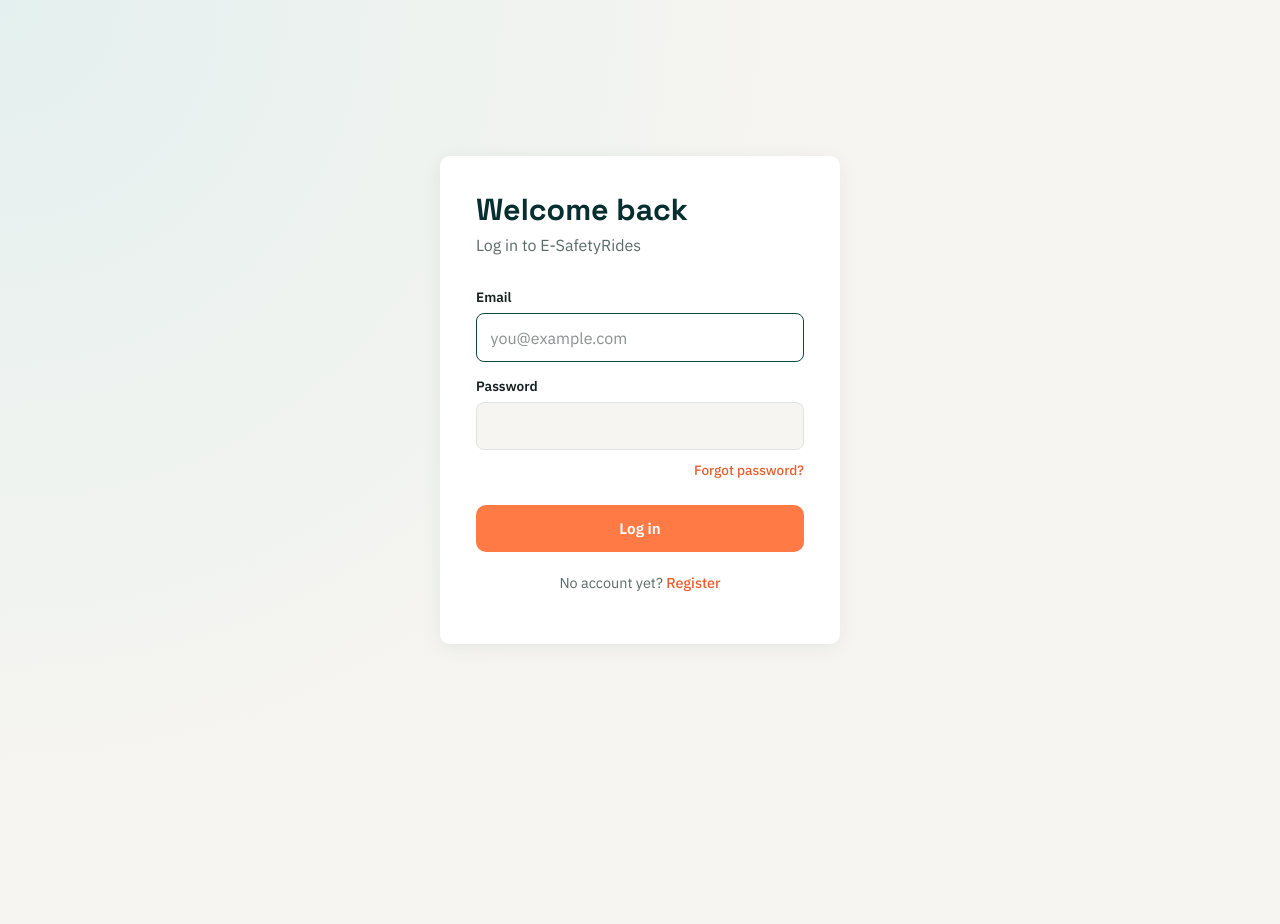
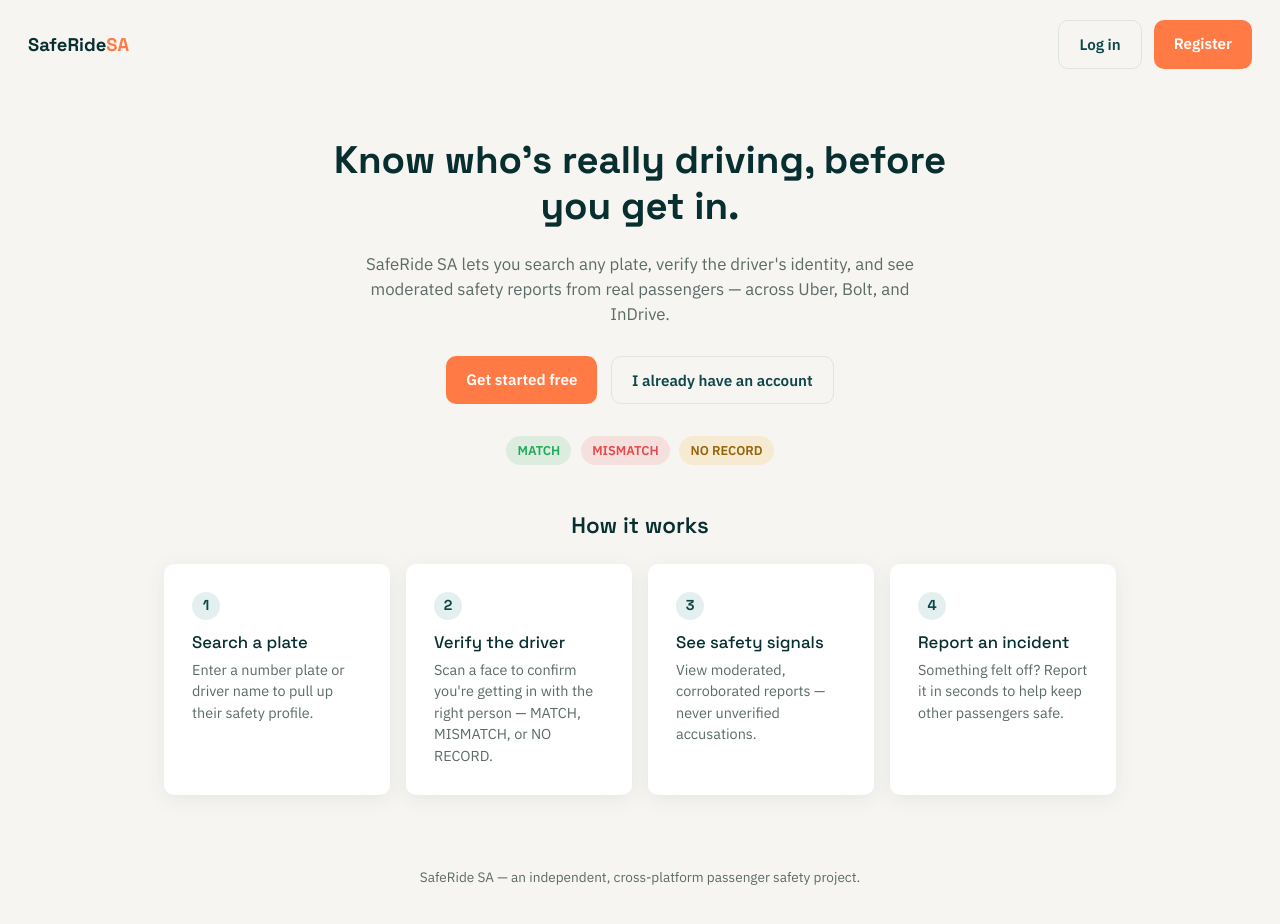
Before and after one commit to Ronzasa/E-SafetyRides, a React (Vite) app in the folder client/: page / in a window 1280 px wide. Before the commit this address led to /login. Before the commit the page ends 800 px from the top, so only its background shows below. Built offline with nearby package versions, Linux system fonts and the light colour scheme; no server answers.

Commit message:
feat: add Home landing page with conditional topbar for logged-out users

```diff
--- a/client/src/App.jsx
+++ b/client/src/App.jsx
@@ -13,6 +13,7 @@
 import AdminDashboard from "./pages/AdminDashboard";
 import AdminUsers from "./pages/AdminUsers";
 import DriverSearchPage from "./features/driver-search/pages/DriverSearchPage";
+import Home from "./pages/Home";
 
 function App() {
   return (
@@ -20,6 +21,7 @@
       <BrowserRouter>
         <Navbar />
         <Routes>
+          <Route path="/" element={<Home />} />
           <Route path="/login" element={<Login />} />
           <Route path="/register" element={<Register />} />
           <Route path="/forgot-password" element={<ForgotPassword />} />
--- a/client/src/index.css
+++ b/client/src/index.css
@@ -919,3 +919,123 @@
     padding: 1.25rem;
   }
 }
+
+/* ---------- Home ---------- */
+.home {
+  min-height: 100vh;
+  background: var(--color-bg);
+}
+
+.home-topbar {
+  display: flex;
+  align-items: center;
+  justify-content: space-between;
+  padding: 1.25rem 1.75rem;
+}
+
+.home-topbar-actions {
+  display: flex;
+  gap: 0.75rem;
+}
+
+.home-hero {
+  max-width: 720px;
+  margin: 0 auto;
+  text-align: center;
+  padding: 3rem 1.5rem 2rem;
+}
+
+.home-hero h1 {
+  font-size: 2.4rem;
+  margin-bottom: 0.6em;
+}
+
+.home-hero-sub {
+  color: var(--color-text-muted);
+  font-size: 1.05rem;
+  max-width: 560px;
+  margin: 0 auto 1.75rem;
+}
+
+.home-hero-actions {
+  display: flex;
+  gap: 0.85rem;
+  justify-content: center;
+  margin-bottom: 2rem;
+  flex-wrap: wrap;
+}
+
+.home-badges {
+  display: flex;
+  gap: 0.6rem;
+  justify-content: center;
+}
+
+.home-steps {
+  max-width: 1000px;
+  margin: 1rem auto 3rem;
+  padding: 0 1.5rem;
+}
+
+.home-steps-title {
+  text-align: center;
+  margin-bottom: 1.5rem;
+}
+
+.home-steps-grid {
+  display: grid;
+  grid-template-columns: repeat(4, 1fr);
+  gap: 1rem;
+}
+
+.home-step {
+  text-align: left;
+}
+
+.home-step-num {
+  display: inline-flex;
+  align-items: center;
+  justify-content: center;
+  width: 28px;
+  height: 28px;
+  border-radius: 50%;
+  background: var(--color-primary-tint);
+  color: var(--color-primary);
+  font-family: var(--font-heading);
+  font-weight: 700;
+  font-size: 0.9rem;
+  margin-bottom: 0.75rem;
+}
+
+.home-step h3 {
+  font-size: 1.05rem;
+  margin-bottom: 0.4rem;
+}
+
+.home-step p {
+  color: var(--color-text-muted);
+  font-size: 0.9rem;
+  margin: 0;
+}
+
+.home-footer {
+  text-align: center;
+  color: var(--color-text-muted);
+  font-size: 0.85rem;
+  padding: 1.5rem;
+}
+
+@media (max-width: 860px) {
+  .home-steps-grid {
+    grid-template-columns: repeat(2, 1fr);
+  }
+}
+
+@media (max-width: 520px) {
+  .home-steps-grid {
+    grid-template-columns: 1fr;
+  }
+  .home-hero h1 {
+    font-size: 1.8rem;
+  }
+}
--- /dev/null
+++ b/client/src/pages/Home.jsx
@@ -0,0 +1,70 @@
+import { Link } from 'react-router-dom';
+import { useAuth } from '../context/AuthContext';
+
+export default function Home() {
+  const { user } = useAuth();
+
+  return (
+    <div className="home">
+      {!user && (
+        <header className="home-topbar">
+          <span className="navbar-brand">SafeRide<span>SA</span></span>
+          <div className="home-topbar-actions">
+            <Link to="/login" className="btn-secondary">Log in</Link>
+            <Link to="/register" className="btn-primary">Register</Link>
+          </div>
+        </header>
+      )}
+
+      <section className="home-hero">
+        <h1>Know who's really driving, before you get in.</h1>
+        <p className="home-hero-sub">
+          SafeRide SA lets you search any plate, verify the driver's identity, and see
+          moderated safety reports from real passengers — across Uber, Bolt, and InDrive.
+        </p>
+        {!user && (
+          <div className="home-hero-actions">
+            <Link to="/register" className="btn-primary">Get started free</Link>
+            <Link to="/login" className="btn-secondary">I already have an account</Link>
+          </div>
+        )}
+
+        <div className="home-badges">
+          <span className="badge badge-success">MATCH</span>
+          <span className="badge badge-danger">MISMATCH</span>
+          <span className="badge badge-warning">NO RECORD</span>
+        </div>
+      </section>
+
+      <section className="home-steps">
+        <h2 className="home-steps-title">How it works</h2>
+        <div className="home-steps-grid">
+          <div className="card home-step">
+            <span className="home-step-num">1</span>
+            <h3>Search a plate</h3>
+            <p>Enter a number plate or driver name to pull up their safety profile.</p>
+          </div>
+          <div className="card home-step">
+            <span className="home-step-num">2</span>
+            <h3>Verify the driver</h3>
+            <p>Scan a face to confirm you're getting in with the right person — MATCH, MISMATCH, or NO RECORD.</p>
+          </div>
+          <div className="card home-step">
+            <span className="home-step-num">3</span>
+            <h3>See safety signals</h3>
+            <p>View moderated, corroborated reports — never unverified accusations.</p>
+          </div>
+          <div className="card home-step">
+            <span className="home-step-num">4</span>
+            <h3>Report an incident</h3>
+            <p>Something felt off? Report it in seconds to help keep other passengers safe.</p>
+          </div>
+        </div>
+      </section>
+
+      <footer className="home-footer">
+        <p>SafeRide SA — an independent, cross-platform passenger safety project.</p>
+      </footer>
+    </div>
+  );
+}
```
